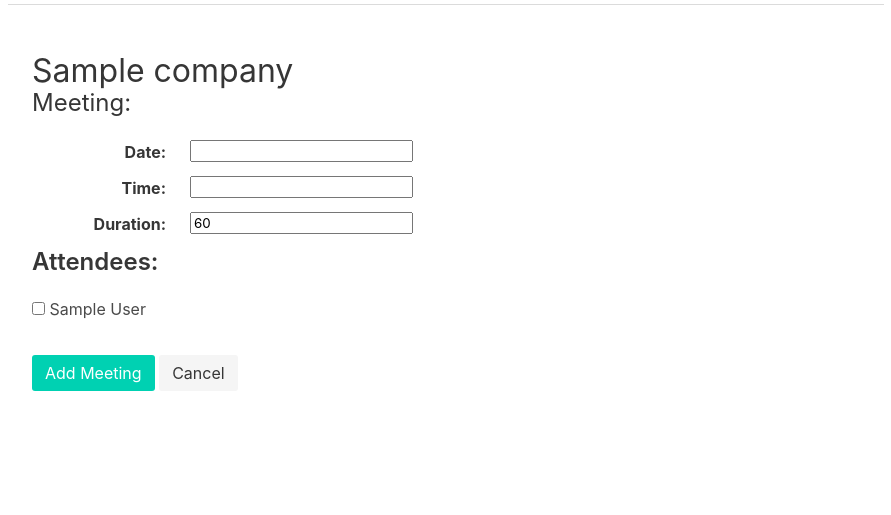
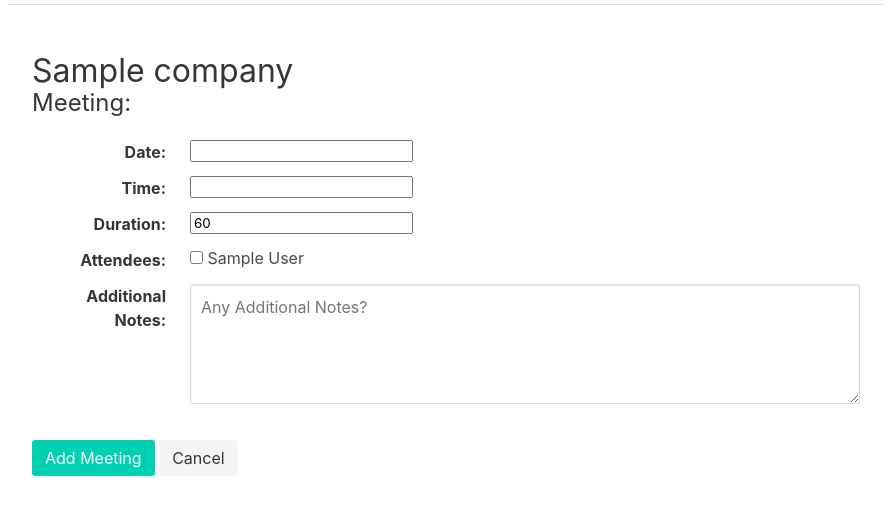
Before and after one commit to rpp114/sbt_notes, a Flask app: page /company/meeting in a window 1280 px wide. Shown: the part 52-567 px from the top of the page, without its empty margins (194-1085 px from the left). Run offline with Flask 2, Linux system fonts and the light colour scheme; a user stored in the database is signed in; tables that the repository leaves empty hold one stand-in row (values such as "Sample post"); parts of the project's set-up code (start-up, migrations or seed data) failed here and were passed over; some libraries are stand-ins or nearby versions.

Commit message:
added description to meetings so you can see what it was about

```diff
--- a/app/templates/meeting.html
+++ b/app/templates/meeting.html
@@ -72,10 +72,16 @@ $(document).ready(function() {
   </div>
 </div>
 
-<h4 class='title is-4'>Attendees:</h4>
+<!-- <h4 class='title is-4'>Attendees:</h4> -->
+
+<div class="field is-horizontal">
+  <div class="field-label">
+    <label class="label">Attendees:</label>
+  </div>
+  <div class="field-body">
     {% for user in meeting_info['users'] %}
       {% set attendee_id = loop.index %}
-<div class="field is-horizontal">
+      <div class="field">
         <div class="control">
           <label class="checkbox">
             {% if user['attended'] %}
@@ -88,10 +94,23 @@ $(document).ready(function() {
         </div>
       </div>
     {% endfor %}
+  </div>
+</div>
+
+<div class="field is-horizontal">
+  <div class="field-label">
+    <label class="label">Additional Notes:</label>
+  </div>
+  <div class="field-body">
+    <div class="field">
+      <div class="control">
+          <textarea class="textarea" name="additional_info" placeholder="Any Additional Notes?">{% if meeting_info['description'] %}{{meeting_info['description']}}{% endif %}</textarea>
+      </div>
+    </div>
+  </div>
+</div>
+
 </br>
-
-
-
   <input class="button is-primary" type="submit" value="Add Meeting" />
   <button class="button is-light" type="button" onclick="location.href='/company/meetings'">Cancel</button>
   </form>
--- a/app/views.py
+++ b/app/views.py
@@ -519,6 +519,7 @@ def company_meeting():
 	attendees = []
 	start_datetime = None
 	duration = 0
+	description = None
 
 	if request.method == 'POST':
 		date = datetime.datetime.strptime(request.form.get('meeting_date'), '%m/%d/%Y')
@@ -532,7 +533,9 @@ def company_meeting():
 		date = date.replace(year=date.year, month=date.month, day=date.day)
 		start_datetime = date.replace(hour=time.hour, minute=time.minute, second=00)
 
-		add_new_company_meeting(meeting_participants, start_datetime, duration)
+		additional_info = request.form.get('additional_info', None)
+
+		add_new_company_meeting(meeting_participants, start_datetime, duration, additional_info)
 
 		flash('Added Meeting on %s' % start_datetime.strftime('%b %d, %Y at %I:%M%p'))
 
@@ -544,6 +547,7 @@ def company_meeting():
 		start_datetime = meeting.start_datetime
 		duration = int((meeting.end_datetime - meeting.start_datetime)/datetime.timedelta(minutes=1))
 		attendees = [user for user in meeting.users if user.meeting_users[0].attended == 1]
+		description = meeting.description.strip()
 
 	meeting_info = {'users': [{'first_name': user.first_name,
 								'last_name': user.last_name,
@@ -552,6 +556,7 @@ def company_meeting():
 	'start_date': start_datetime.strftime('%m/%d/%Y') if start_datetime else None,
 	'start_time': start_datetime.strftime('%I:%M%p') if start_datetime else None,
 	'duration': duration,
+	'description': description,
 	'company_name': meeting.company.name if meeting_id else current_user.company.name}
 
 	return render_template('meeting.html',
--- a/jobs/appts.py
+++ b/jobs/appts.py
@@ -51,7 +51,7 @@ def enter_appts_to_db(therapist, start_time, end_time):
             meeting = models.CompanyMeeting.query.filter_by(start_datetime = start_time, end_datetime = end_time, company_id = therapist.user.company_id).first()
 
             if meeting == None:
-                meeting = models.CompanyMeeting(start_datetime = start_time, end_datetime = end_time, company_id=therapist.user.company_id, description= appt['description'][15:])
+                meeting = models.CompanyMeeting(start_datetime = start_time, end_datetime = end_time, company_id=therapist.user.company_id, description= appt['description'][15:].strip())
 
             meeting.users.append(therapist.user)
 
@@ -332,7 +332,7 @@ def add_new_client_appt(client, appt_datetime, duration, at_regional_center=Fals
 
     service.events().insert(calendarId='primary', body=new_appt).execute()
 
-def add_new_company_meeting(users, start_datetime, duration):
+def add_new_company_meeting(users, start_datetime, duration, additional_info=None):
 
     '''Takes a list of user ids, datetime, duration of meeting in minutes pushes meeting to calendar for each users at that datetime'''
 
@@ -352,5 +352,7 @@ def add_new_company_meeting(users, start_datetime, duration):
         new_meeting['end'] = {'dateTime': meeting_end.isoformat()}
         new_meeting['summary'] = user.company.name + ' Meeting'
         new_meeting['description'] = 'source: MEETING'
+        if additional_info:
+            new_meeting['description'] += '\n\n%s' % additional_info
 
         service.events().insert(calendarId='primary', body=new_meeting).execute()
```
Lines whose indentation alone changed are shown as unchanged.
